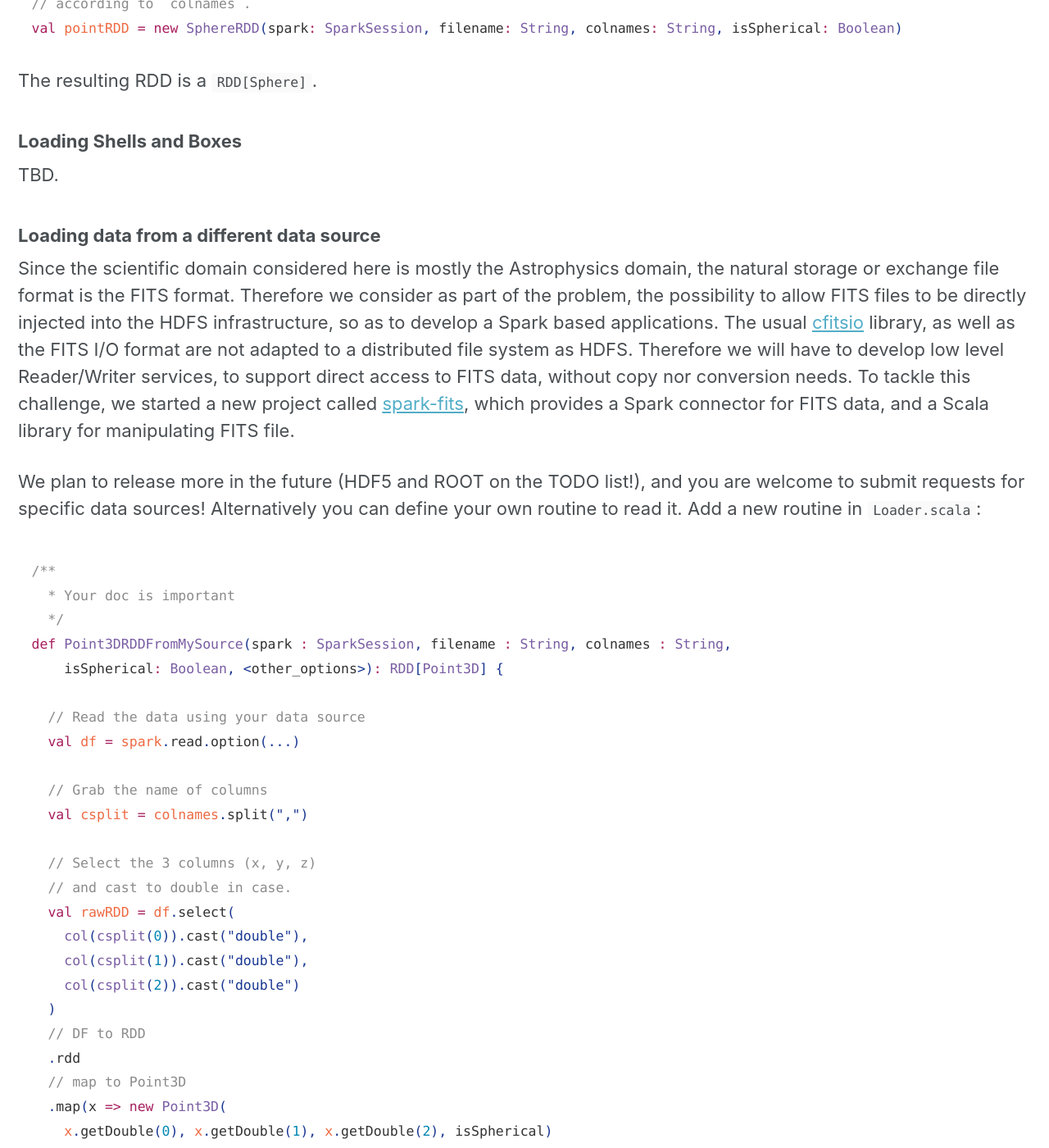
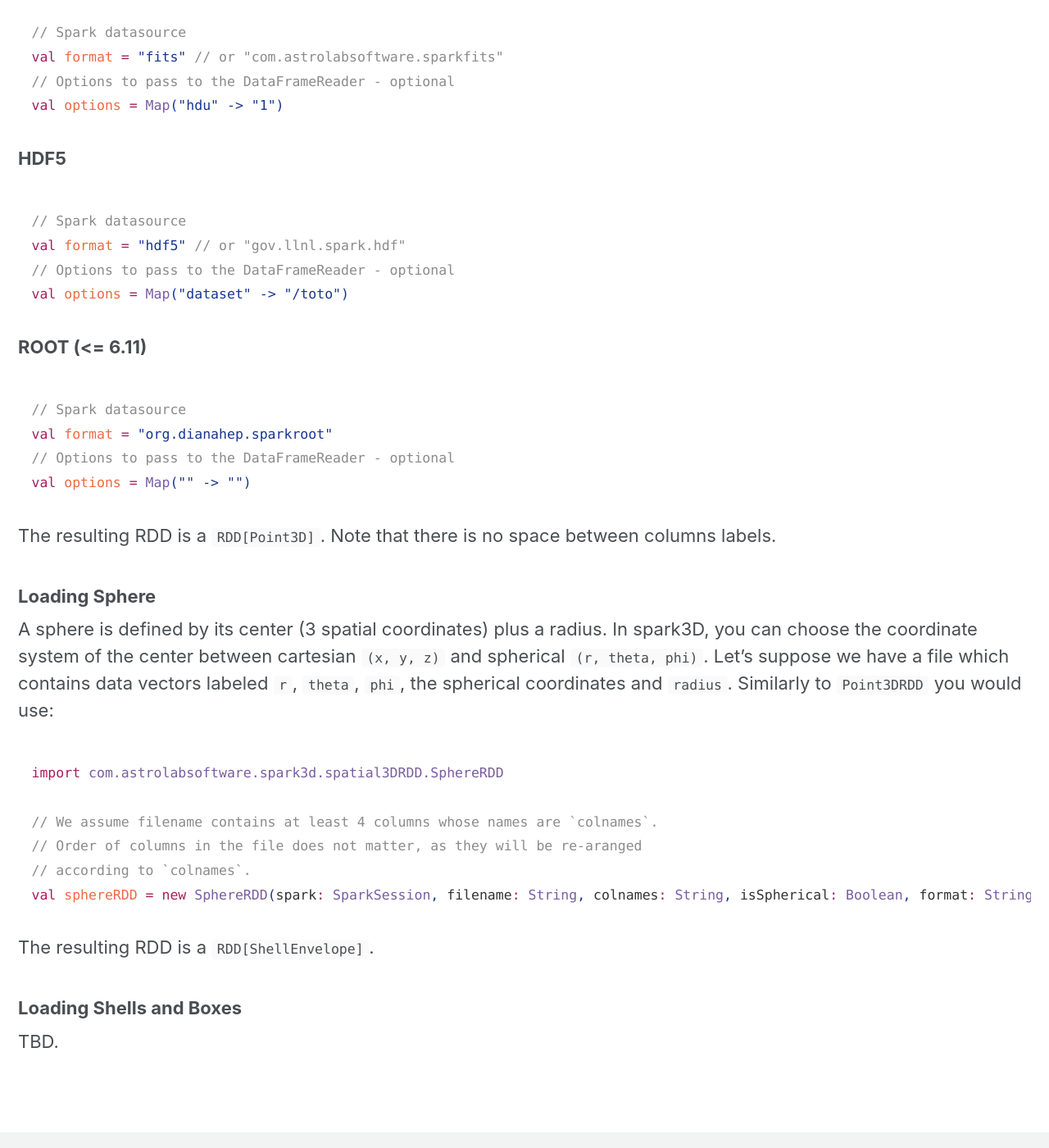
Before and after one commit to astrolabsoftware/spark3D, a Jekyll site: the page built from docs/02_introduction.md, in a window 1280 px wide and 1400 px high, scrolled down 3150 px. Shown: the whole window at 82% size. Built offline with Jekyll 4.4.1, drawn with Linux system fonts in a browser that asks for light colours; nearby versions of some CDN libraries; some of the changed text lies outside the part shown.

Commit message:
Update the tutorials with the new IO syntax

````diff
--- a/docs/02_introduction.md
+++ b/docs/02_introduction.md
@@ -59,13 +59,13 @@
 
 ## Supported data sources
 
-One of the goal of spark3D is to support as many data source as possible. Currently, we focused our effort on: FITS, CSV, JSON, and TXT. While the first one is widely used in the Astrophysics community, the others are widely used in the industry.
+One of the goal of spark3D is to support as many data source as possible. Currently, you can load all Spark DataSource V2! That means CSV, JSON, parquet, Avro, ... In addition, you can load scientific data formats following Spark DataSource API like [FITS](https://github.com/astrolabsoftware/spark-fits), [ROOT](https://github.com/diana-hep/spark-root) (<= 6.11) or [HDF5](https://github.com/LLNL/spark-hdf5)!
 
 In this tutorial we will review the steps to simply create RDD from 3D data sets. A 3DRDD is simply a RDD whose elements are 3D objects. Currently, spark3D supports 2 kind of objects: points (`Point3D`) and spheres (`ShellEnvelope`). Note that spheres are a sub-case of shells.
 
 ### Loading Point3D
 
-A point is an object with 3 spatial coordinates. In spark3D, you can choose the coordinate system between cartesian `(x, y, z)` and spherical `(r, theta, phi)`. Let's suppose we have a text file (CSV, JSON, or TXT) whose columns are labeled `x`, `y` and `z`, the cartesian coordinates of points:
+A point is an object with 3 spatial coordinates. In spark3D, you can choose the coordinate system between cartesian `(x, y, z)` and spherical `(r, theta, phi)`. Let's suppose we have a file which contains data vectors labeled `x`, `y` and `z`, the cartesian coordinates of points:
 
 ```scala
 import com.astrolabsoftware.spark3d.spatial3DRDD.Point3DRDD
@@ -73,19 +73,52 @@
 // We assume filename contains at least 3 columns whose names are `colnames`
 // Order of columns in the file does not matter, as they will be re-aranged
 // according to `colnames`.
-val pointRDD = new Point3DRDD(spark: SparkSession, filename: String, colnames: String, isSpherical: Boolean)
+val pointRDD = new Point3DRDD(spark: SparkSession, filename: String, colnames: String, isSpherical: Boolean, format: String, options: Map[String, String])
 ```
 
-With FITS data, with data in the HDU #1, you would just do
+`format` and `options` control the correct reading of your data.
 
+* `format` is the name of the data source as registered in Spark. For example: `csv`, `json`, `org.dianahep.sparkroot`, ... For Spark built-in see [here](https://github.com/apache/spark/blob/301bff70637983426d76b106b7c659c1f28ed7bf/sql/core/src/main/scala/org/apache/spark/sql/execution/datasources/DataSource.scala#L560).
+* `options`: Options to pass to the `DataFrameReader` (see below for examples).
+
+**CSV / JSON**
 ```scala
-import com.astrolabsoftware.spark3d.spatial3DRDD.Point3DRDD
+// Spark datasource / You would replace "csv" by "json" for a json file
+val format = "csv"
+// Options to pass to the DataFrameReader - optional
+val options = Map("header" -> "true")
+```
 
-// We assume hdu#1 of filename contains at least 3 columns whose names are `colnames`
-// Order of columns in the file does not matter, as they will be re-aranged
-// according to `colnames`.
-val hdu = 1
-val pointRDD = new Point3DRDD(spark: SparkSession, filename: String, hdu: Int, colnames: String, isSpherical: Boolean)
+**TXT**
+```scala
+// Spark datasource / use csv for text file with custom separator
+val format = "csv"
+// Options to pass to the DataFrameReader - optional
+val options = Map("header" -> "true", "sep" -> " ")
+```
+
+**FITS**
+```scala
+// Spark datasource
+val format = "fits" // or "com.astrolabsoftware.sparkfits"
+// Options to pass to the DataFrameReader - optional
+val options = Map("hdu" -> "1")
+```
+
+**HDF5**
+```scala
+// Spark datasource
+val format = "hdf5" // or "gov.llnl.spark.hdf"
+// Options to pass to the DataFrameReader - optional
+val options = Map("dataset" -> "/toto")
+```
+
+**ROOT (<= 6.11)**
+```scala
+// Spark datasource
+val format = "org.dianahep.sparkroot"
+// Options to pass to the DataFrameReader - optional
+val options = Map("" -> "")
 ```
 
 The resulting RDD is a `RDD[Point3D]`. Note that there is no space between columns labels.
@@ -93,7 +126,7 @@
 ### Loading Sphere
 
 A sphere is defined by its center (3 spatial coordinates) plus a radius.
-In spark3D, you can choose the coordinate system of the center between cartesian `(x, y, z)` and spherical `(r, theta, phi)`. Let's suppose we have a text file (CSV, JSON, or TXT) whose columns are labeled `r`, `theta`, `phi`, the spherical coordinates and `radius`:
+In spark3D, you can choose the coordinate system of the center between cartesian `(x, y, z)` and spherical `(r, theta, phi)`. Let's suppose we have a file which contains data vectors labeled `r`, `theta`, `phi`, the spherical coordinates and `radius`. Similarly to `Point3DRDD` you would use:
 
 ```scala
 import com.astrolabsoftware.spark3d.spatial3DRDD.SphereRDD
@@ -101,77 +134,11 @@
 // We assume filename contains at least 4 columns whose names are `colnames`.
 // Order of columns in the file does not matter, as they will be re-aranged
 // according to `colnames`.
-val pointRDD = new SphereRDD(spark: SparkSession, filename: String, colnames: String, isSpherical: Boolean)
+val sphereRDD = new SphereRDD(spark: SparkSession, filename: String, colnames: String, isSpherical: Boolean, format: String, options: Map[String, String])
 ```
 
-The resulting RDD is a `RDD[Sphere]`.
+The resulting RDD is a `RDD[ShellEnvelope]`.
 
 ### Loading Shells and Boxes
 
 TBD.
-
-### Loading data from a different data source
-
-Since the scientific domain considered here is mostly the Astrophysics domain,
-the natural storage or exchange file format is the FITS format.
-Therefore we consider as part of the problem, the possibility to allow FITS files
-to be directly injected into the HDFS infrastructure, so as to develop a Spark based applications. The usual [cfitsio](https://heasarc.gsfc.nasa.gov/fitsio/fitsio.html) library, as well as the FITS I/O format are not adapted to a distributed file system as HDFS.
-Therefore we will have to develop low level Reader/Writer services,
-to support direct access to FITS data, without copy nor conversion needs.
-To tackle this challenge, we started a new project called
-[spark-fits](https://github.com/astrolabsoftware/spark-fits), which provides a
-Spark connector for FITS data, and a Scala library for manipulating FITS file.
-
-We plan to release more in the future (HDF5 and ROOT on the TODO list!), and you are welcome to submit requests for specific data sources!
-Alternatively you can define your own routine to read it. Add a new routine in `Loader.scala`:
-
-```scala
-/**
-  * Your doc is important
-  */
-def Point3DRDDFromMySource(spark : SparkSession, filename : String, colnames : String,
-    isSpherical: Boolean, <other_options>): RDD[Point3D] {
-
-  // Read the data using your data source
-  val df = spark.read.option(...)
-
-  // Grab the name of columns
-  val csplit = colnames.split(",")
-
-  // Select the 3 columns (x, y, z)
-  // and cast to double in case.
-  val rawRDD = df.select(
-    col(csplit(0)).cast("double"),
-    col(csplit(1)).cast("double"),
-    col(csplit(2)).cast("double")
-  )
-  // DF to RDD
-  .rdd
-  // map to Point3D
-  .map(x => new Point3D(
-    x.getDouble(0), x.getDouble(1), x.getDouble(2), isSpherical)
-  )
-
-  rawRDD
-}
-
-```
-
-and then update `Point3DRDD.scala`:
-
-```scala
-/**
-  * Your doc is important
-  */
-def this(spark : SparkSession, filename : String, colnames : String, isSpherical: Boolean, <other_options>) {
-  this(Point3DRDDFromMySource(spark, filename, colnames, isSpherical, <other_options>), isSpherical)
-}
-```
-
-and finally load your data using:
-
-```scala
-val myPoints = new Point3DRDD(spark : SparkSession, filename : String, colnames : String, isSpherical: Boolean, <other_options>)
-```
-
-here the example makes use of the DataFrame API, but you can use the RDD API as well to read your data.
````
Also changed, not shown: docs/01_installation.md (+4 -4 lines), docs/03_partitioning.md (+8 -6 lines), docs/04_query.md (+7 -5 lines).
